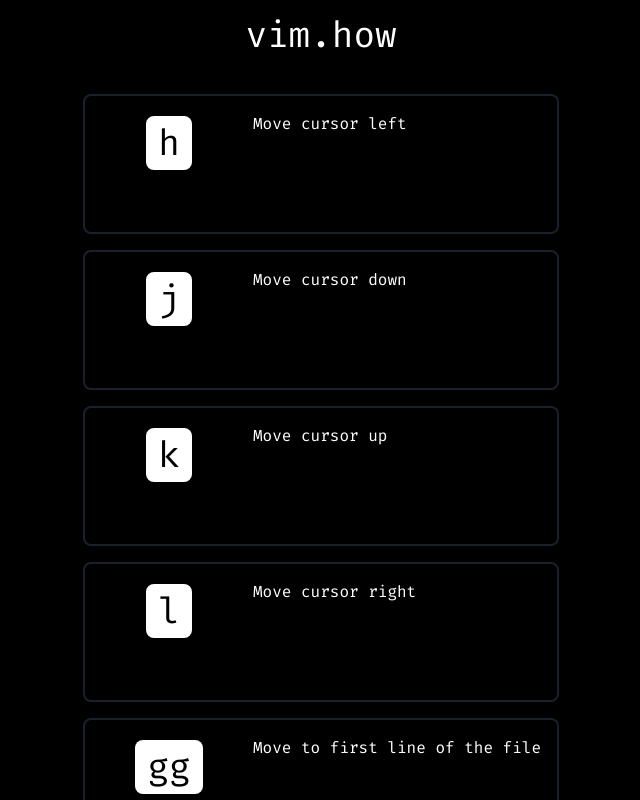
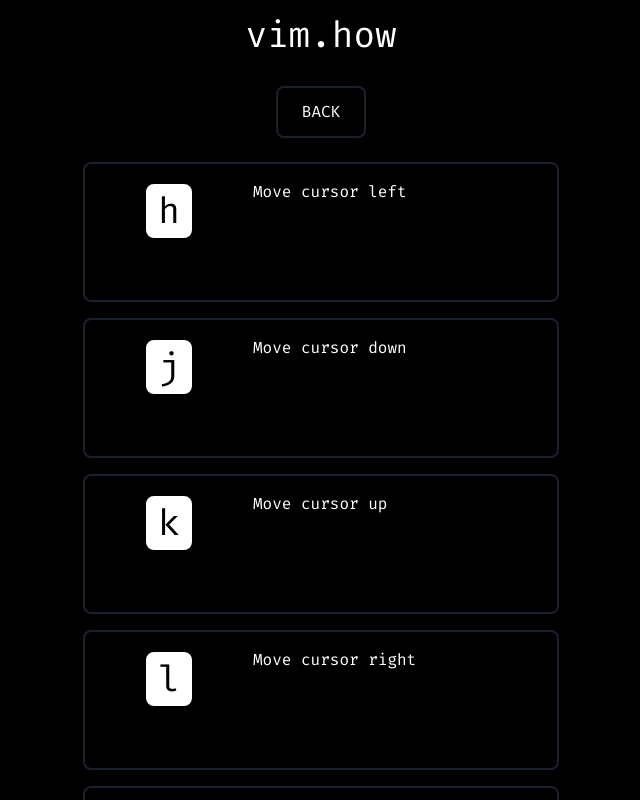
Before and after one commit to crudh/vim-how, a Next.js app: page /categories/1 in a window 1280 px wide. Shown: the top 800 px of the page, without its empty margins (319-959 px from the left). Built offline with nearby package versions, Linux system fonts and the light colour scheme.

Commit message:
Back buttom from category

```diff
--- /dev/null
+++ b/components/link-button.tsx
@@ -0,0 +1,17 @@
+import * as React from "react";
+import Link from "next/link";
+
+export const LinkButton: React.FC<{ label: string; to: string }> = ({
+  label,
+  to,
+}) => (
+  <Link href={to}>
+    <a>
+      <div
+        className={`inline-block pt-3 pb-3 pl-6 pr-6 rounded-lg uppercase border-gray-900 border-2`}
+      >
+        {label}
+      </div>
+    </a>
+  </Link>
+);
--- a/pages/categories/[id].tsx
+++ b/pages/categories/[id].tsx
@@ -2,6 +2,7 @@
 import { CommandBoxList } from "../../components/command-box-list";
 import { commandsByCategoryId } from "../../utils/commands";
 import { useRouter } from "next/router";
+import { LinkButton } from "../../components/link-button";
 
 const CategoryPage: React.FC = () => {
   const router = useRouter();
@@ -9,7 +10,10 @@
   const commands = commandsByCategoryId(id);
 
   return (
-    <div className="flex justify-center">
+    <div className="flex flex-col items-center">
+      <div className="pb-4">
+        <LinkButton label="Back" to="/" />
+      </div>
       <div className="max-w-xl">
         <CommandBoxList commands={commands} />
       </div>
--- a/pages/index.tsx
+++ b/pages/index.tsx
@@ -25,7 +25,7 @@
 
   return (
     <div>
-      <div className="flex justify-center pb-4">
+      <div className="flex justify-center pb-12">
         <input
           ref={searchRef}
           className="p-2 bg-black border-white border-2 outline-none rounded-lg"
@@ -39,7 +39,7 @@
       </div>
       <div className="flex justify-center">
         {showCategories && (
-          <div className="max-w-xl mt-12">
+          <div className="max-w-xl">
             {categoriesList.map((category, index) => (
               <motion.div
                 key={category.id}
```
